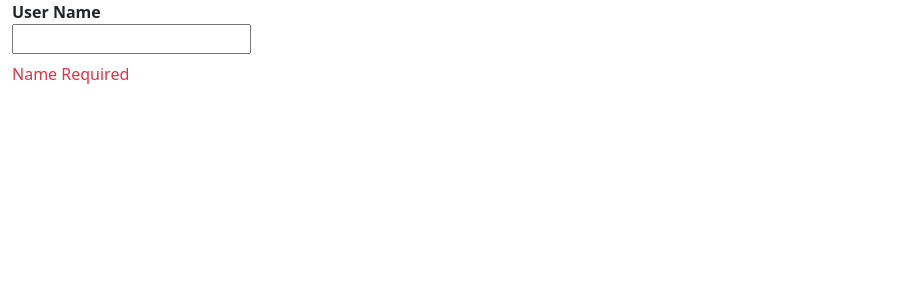
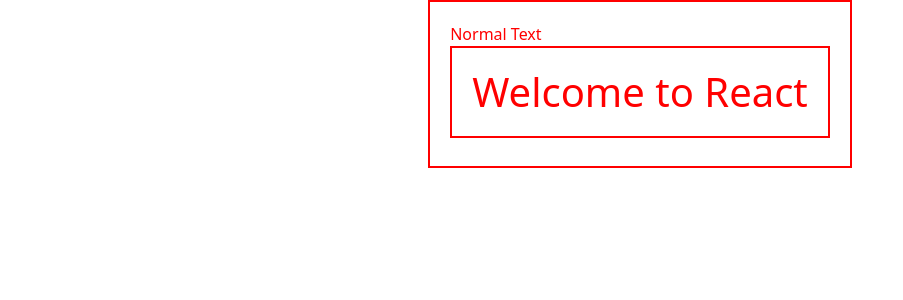
Before and after one commit to shutirtha-roy/react-practice, a React (Create React App) app in the folder 2. react-setup-with-bundles/shopping-react/: page / in a window 1280 px wide. Shown: the top 300 px of the page, without its empty margins (0-903 px from the left). Built offline with nearby package versions, Linux system fonts and the light colour scheme.

Commit message:
style/class binding implemented

```diff
--- a/2. react-setup-with-bundles/shopping-react/src/components/style-demp/style-demo.css
+++ b/2. react-setup-with-bundles/shopping-react/src/components/style-demp/style-demo.css
@@ -1,12 +1,5 @@
-
-.valid-style {
-    border: 1px solid green;
-    box-shadow: 2px 2px 2px green;
-    outline: none;
+.box {
+    border: 2px double red;
+    color: red;
+    padding: 20px;
 }
-
-.invalid-style {
-    border: 1px solid red;
-    box-shadow: 2px 2px 2px red;
-    outline: none;
-}
--- a/2. react-setup-with-bundles/shopping-react/src/components/style-demp/style-demo.jsx
+++ b/2. react-setup-with-bundles/shopping-react/src/components/style-demp/style-demo.jsx
@@ -3,26 +3,25 @@
 
 export function StyleDemo() {
 
-    const [nameError, setNameError] = useState('');
-    const [required, setRequired] = useState('d-block text-danger');
+    const [theme, setTheme] = useState('bg-light text-dark');
+    const [btnStyle, setBtnStyle] = useState('btn btn-dark w-100');
 
-    function handleNameChange(e) {
-        if(e.target.value == "") {
-            setNameError('invalid-style');
-            setRequired('d-block text-danger');
+    function ThemeChange(e) {
+        if (e.target.checked) {
+            setTheme('bg-dark text-white');
+            setBtnStyle('btn btn-light w-100');
         } else {
-            setNameError('valid-style');
-            setRequired('d-none');
+            setTheme('bg-light text-dark');
+            setBtnStyle('btn btn-light w-100');
         }
     }
 
     return(
-        <div className="container-fluid">
-            <dl>
-                <dt>User Name</dt>
-                <dd><input type="text"  className={nameError} onChange={handleNameChange} /></dd>
-                <dd className={required}>Name Required</dd>
-            </dl>
+        <div className="container-fluid d-flex justify-content-center align-items-center">
+            <div className="box">
+                Normal Text
+                <h1 style={{border:'inherit', padding: 'inherit'}}>Welcome to React</h1>
+            </div>
         </div>
     )
 }
```
